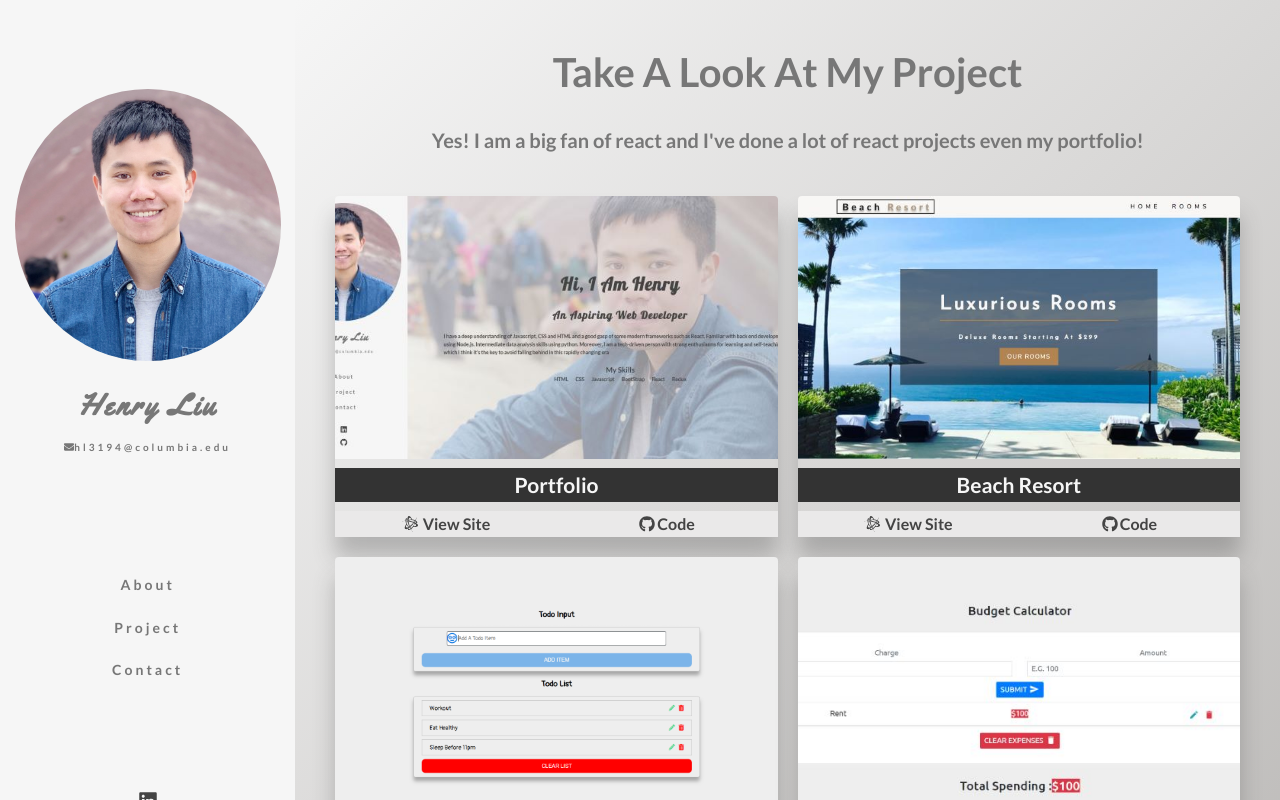
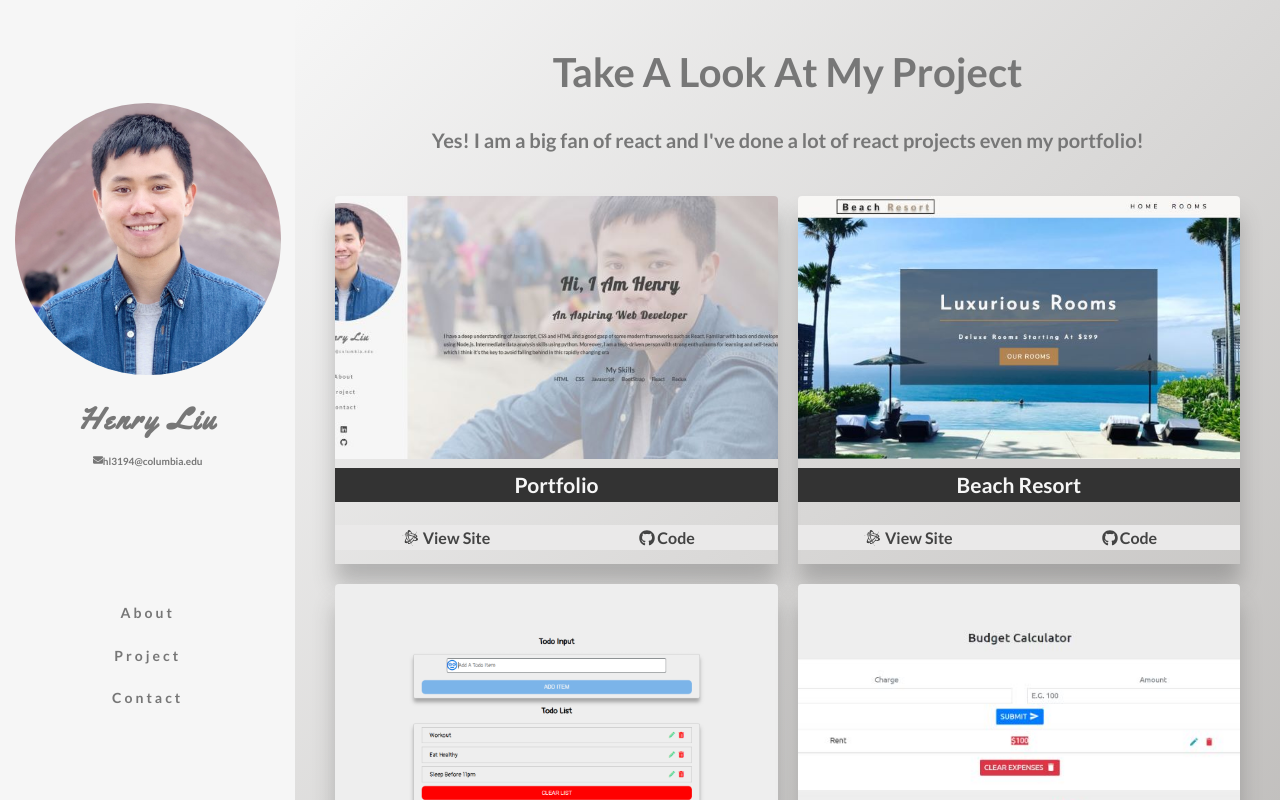
Before and after one commit to HexiangLiu/Portfolio, a React (Create React App) app: page /project in a window 1280 px wide. Shown: the top 800 px of the page. Built offline with nearby package versions, Linux system fonts and the light colour scheme; a web font is replaced by a local one.

Commit message:
small responsive modify

```diff
--- a/src/components/Navbar.js
+++ b/src/components/Navbar.js
@@ -29,7 +29,7 @@ export default function Navbar() {
           <h1>Henry Liu</h1>
           <p>
             <FaEnvelope />
-            <span>hl3194@columbia.edu</span>
+           hl3194@columbia.edu
           </p>
         </div>
         <div className="navbar__navigation">
--- a/src/components/Navbar.scss
+++ b/src/components/Navbar.scss
@@ -37,8 +37,8 @@
 
     p {
       font-size: 1rem;
-      display: flex;
-      align-items: center;
+
+      letter-spacing: 0;
     }
   }
 
--- a/src/components/Project.scss
+++ b/src/components/Project.scss
@@ -4,7 +4,7 @@
   display: grid;
 
   align-items: center;
-  grid-template-rows: repeat(6, 7fr);
+  grid-template-rows: repeat(7, 1fr);
   grid-template-columns: repeat(6, 1fr);
   overflow: hidden;
   transition: var(--transition);
@@ -24,6 +24,7 @@
     grid-row: 1 / 6;
     grid-column: 1 /-1;
     transition: var(--transition);
+    overflow: hidden;
   }
 
   &__title {
@@ -51,12 +52,10 @@
 
   &__btn-1 {
     grid-column: 1 / 4;
-    align-self: start;
   }
 
   &__btn-2 {
     grid-column: 4 / -1;
-    align-self: start;
   }
 }
 
```
